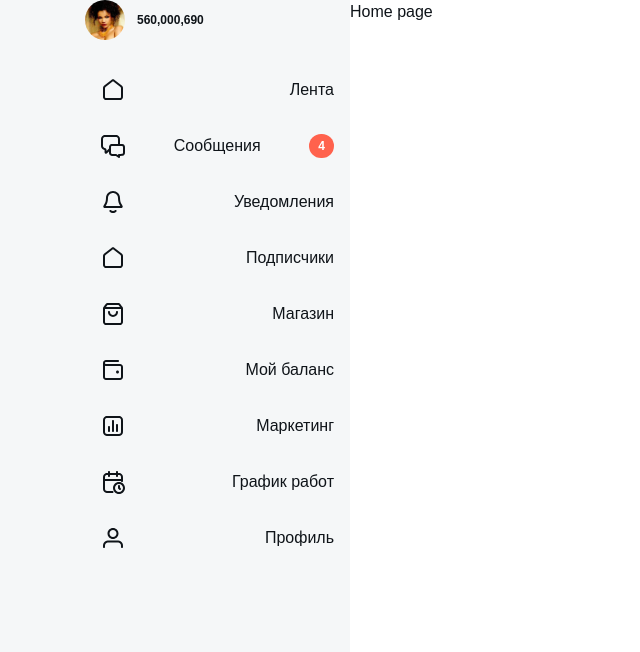
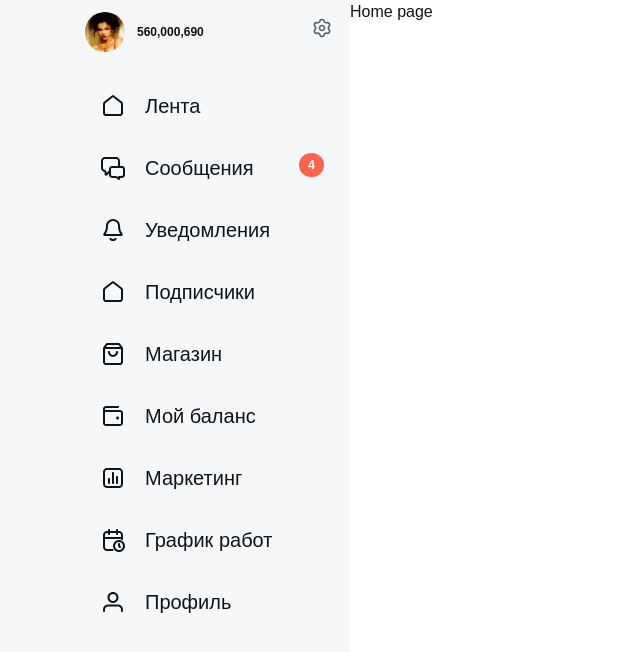
Before and after one commit to klavrenuk/next-notifications, a Next.js app in the folder notifications/: page / in a window 1280 px wide. Shown: the top 652 px of the page, without its empty margins (0-640 px from the left). Built offline with nearby package versions, Linux system fonts and the light colour scheme.

Commit message:
доработки по верстке

```diff
--- a/notifications/src/components/aside/AppAside.tsx
+++ b/notifications/src/components/aside/AppAside.tsx
@@ -1,4 +1,6 @@
 import { appNavigation } from '@/constants/aside-nav'
+
+import Image from 'next/image';
 
 import NavAside from '@/components/navigation/NavAside'
 import UserHeaderInfo from '@/components/user/UserHeaderInfo'
@@ -8,8 +10,12 @@ import styles from './styles/aside.module.css'
 export default function AppAside() {
     return (
         <aside className={styles.aside}>
-            <div>
+            <div className={styles.asideContainer}>
                 <UserHeaderInfo />
+
+                <button>
+                    <Image src={'/icon/icon-settings.svg'} alt="" height={36} width={36} />
+                </button>
             </div>
 
             <NavAside list={appNavigation} />
--- a/notifications/src/components/aside/styles/aside.module.css
+++ b/notifications/src/components/aside/styles/aside.module.css
@@ -3,8 +3,15 @@
     overflow-x: hidden;
     background: var(--color-grey);
     height: 100vh;
-    padding-left: 85px;
     display: flex;
     flex-direction: column;
     gap: 24px;
+    padding: 10px 10px 10px 85px;
 }
+
+.asideContainer {
+    display: flex;
+    align-items: center;
+    gap: 16px;
+    justify-content: space-between;
+}
--- a/notifications/src/components/navigation/NavAside.tsx
+++ b/notifications/src/components/navigation/NavAside.tsx
@@ -1,4 +1,5 @@
 import type { Nav } from '@/app/types/nav';
+import { usePathname } from 'next/navigation';
 
 import Link from 'next/link';
 import Image from 'next/image';
@@ -12,22 +13,28 @@ interface Props {
 }
 
 export default function NavAside({ list }: Props) {
+  const pathname = usePathname();
+
   return (
     <nav className={styles.navAside}>
-      {list.map((link) => (
-        <Link
-          key={link.url}
-          href={link.url}
-          className={styles.link}
-        >
+       {list.map((link) => {
+        const isActive = pathname === link.url;
+
+        return (
+          <Link
+            key={link.url}
+            href={link.url}
+            className={`${styles.link} ${isActive ? styles.linkActive : ''}`}
+          >
             <Image src={link.icon} alt="" width={24} height={24} />
-            <span>{link.name}</span>
 
-            {
-              link.url === '/messages' && <NotificationCounter count="4" />
-            }
-        </Link>
-      ))}
+            <div className={styles.linkInfo}>
+              <span className={styles.linkName}>{link.name}</span>
+              {link.url === '/messages' && <NotificationCounter count="4" />}
+            </div>
+          </Link>
+        );
+      })}
     </nav>
   );
 }
--- a/notifications/src/components/navigation/styles/nav-aside.module.css
+++ b/notifications/src/components/navigation/styles/nav-aside.module.css
@@ -8,8 +8,43 @@
 .link {
     color: var(--color-black);
     display: flex;
-    align-items: flex-start;
-    justify-content: space-between;
+    align-items: center;
     gap: 20px;
     padding: 14px 16px;
 }
+
+.link:hover .linkName {
+    font-weight: 700;
+}
+
+.linkInfo {
+    width: 100%;
+    display: flex;
+    justify-content: space-between;
+    gap: 8px;
+}
+
+.linkName {
+    font-size: 20px;
+}
+
+.linkActive .linkName {
+    font-weight: 700;
+}
+
+
+.icon,
+.iconActive {
+  display: inline-block;
+  width: 24px;
+  height: 24px;
+  color: var(--color-black);
+}
+
+.iconActive {
+  background-color: var(--color-purple);
+  -webkit-mask: url('') no-repeat center;
+  mask: url('') no-repeat center;
+  -webkit-mask-size: contain;
+  mask-size: contain;
+}
--- a/notifications/src/components/notification/styles/notification-counter.module.css
+++ b/notifications/src/components/notification/styles/notification-counter.module.css
@@ -8,4 +8,5 @@
     align-items: center;
     justify-content: center;
     background: var(--color-red);
+    height: 24px;
 }
```
Also changed, not shown: notifications/public/icon/icon-settings.svg (added).
